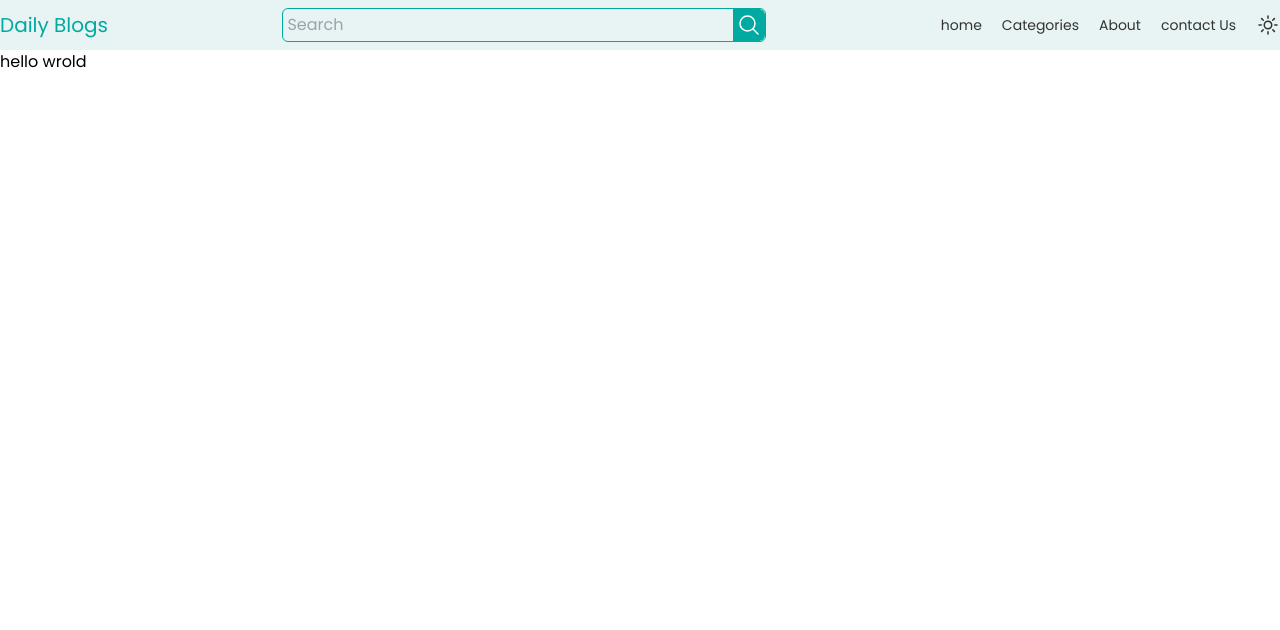
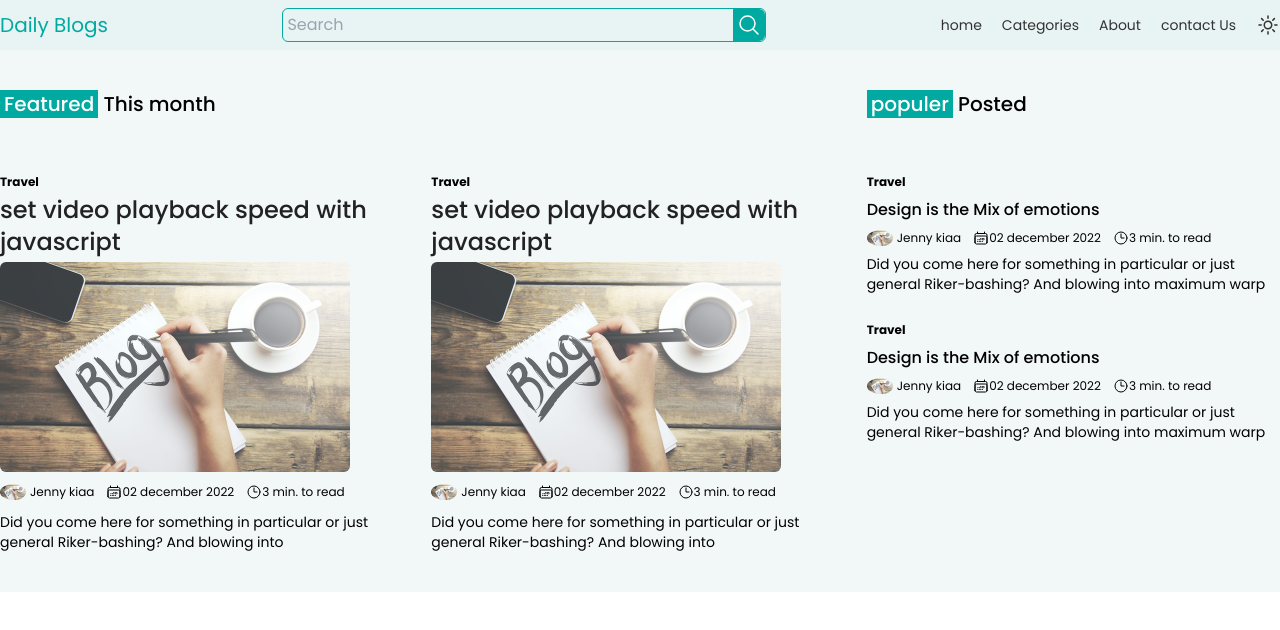
Before and after one commit to sksabbirhossain/daily-blogs, a Next.js app: page / in a window 1280 px wide. Shown: the top 630 px of the page. Built offline with nearby package versions, Linux system fonts and the light colour scheme.

Commit message:
created a hero section in home page

```diff
--- a/app/(users)/layout.js
+++ b/app/(users)/layout.js
@@ -1,4 +1,4 @@
-import MainHeader from "@/components/users/Header/MainHeader";
+import MainHeader from "@/components/common/Header/MainHeader";
 import { Poppins } from "next/font/google";
 import "../globals.css";
 
--- a/app/(users)/page.js
+++ b/app/(users)/page.js
@@ -1,7 +1,10 @@
+import HeroSection from '@/components/users/Home/HeroSection'
 import Image from 'next/image'
 
 export default function Home() {
   return (
-   <h1>hello wrold</h1>
+    <>
+      <HeroSection/>
+    </>
   )
 }
--- /dev/null
+++ b/components/users/Home/Card.js
@@ -0,0 +1,80 @@
+import Image from "next/image";
+import Link from "next/link";
+import React from "react";
+
+const Card = () => {
+  return (
+    <Link href="/">
+      {" "}
+      <div className="space-y-1">
+        <p className="text-xs font-bold">Travel</p>
+        <h2 className="text-2xl font-medium text-[#222]">
+          set video playback speed with javascript
+        </h2>
+        <Image
+          src={"/blog.jpg"}
+          alt={"blog title"}
+          width={350}
+          height={250}
+          className="rounded-md"
+        />
+        <p className="flex space-x-3 items-center text-xs py-2">
+          <span className="flex items-center">
+            <Image
+              src="/blog.jpg"
+              width={30}
+              height={30}
+              className="pr-1 rounded-[100%] object-cover"
+              alt="user"
+            />{" "}
+            Jenny kiaa
+          </span>
+          <span className="flex items-center">
+            <span>
+              <svg
+                xmlns="http://www.w3.org/2000/svg"
+                fill="none"
+                viewBox="0 0 24 24"
+                strokeWidth={1.5}
+                stroke="currentColor"
+                className="w-4 h-4"
+              >
+                <path
+                  strokeLinecap="round"
+                  strokeLinejoin="round"
+                  d="M6.75 3v2.25M17.25 3v2.25M3 18.75V7.5a2.25 2.25 0 0 1 2.25-2.25h13.5A2.25 2.25 0 0 1 21 7.5v11.25m-18 0A2.25 2.25 0 0 0 5.25 21h13.5A2.25 2.25 0 0 0 21 18.75m-18 0v-7.5A2.25 2.25 0 0 1 5.25 9h13.5A2.25 2.25 0 0 1 21 11.25v7.5m-9-6h.008v.008H12v-.008ZM12 15h.008v.008H12V15Zm0 2.25h.008v.008H12v-.008ZM9.75 15h.008v.008H9.75V15Zm0 2.25h.008v.008H9.75v-.008ZM7.5 15h.008v.008H7.5V15Zm0 2.25h.008v.008H7.5v-.008Zm6.75-4.5h.008v.008h-.008v-.008Zm0 2.25h.008v.008h-.008V15Zm0 2.25h.008v.008h-.008v-.008Zm2.25-4.5h.008v.008H16.5v-.008Zm0 2.25h.008v.008H16.5V15Z"
+                />
+              </svg>
+            </span>
+            02 december 2022
+          </span>
+          <span className="flex items-center">
+            <span>
+              <svg
+                xmlns="http://www.w3.org/2000/svg"
+                fill="none"
+                viewBox="0 0 24 24"
+                strokeWidth={1.5}
+                stroke="currentColor"
+                className="w-4 h-4"
+              >
+                <path
+                  strokeLinecap="round"
+                  strokeLinejoin="round"
+                  d="M12 6v6h4.5m4.5 0a9 9 0 1 1-18 0 9 9 0 0 1 18 0Z"
+                />
+              </svg>
+            </span>
+            3 min. to read
+          </span>
+        </p>
+        <p className="text-sm">
+          Did you come here for something in particular or just general
+          Riker-bashing? And blowing into
+        </p>
+      </div>
+    </Link>
+  );
+};
+
+export default Card;
--- /dev/null
+++ b/components/users/Home/HeroSection.js
@@ -0,0 +1,43 @@
+import Image from "next/image";
+import React from "react";
+import Card from "./Card";
+import PopulerPostCard from "./PopulerPostCard";
+
+const HeroSection = () => {
+  return (
+    <section className="bg-secondary w-full">
+      <div className="container mx-auto">
+        <div className="grid gap-5 grid-cols-1 md:gird-cols-2 lg:grid-cols-3 py-10">
+          {/* left side */}
+          <div className="md:col-span-2">
+            <div className="pb-14">
+              <h2 className="text-xl font-medium">
+                <span className="bg-primary px-1 text-white">Featured</span>{" "}
+                This month
+              </h2>
+            </div>
+            <div className="grid grid-cols-1 gap-4 md:grid-cols-2">
+              <Card />
+              <Card />
+            </div>
+          </div>
+          {/* right side */}
+          <div className="">
+            <div className="pb-14">
+              <h2 className="text-xl font-medium">
+                <span className="bg-primary px-1 text-white">populer</span>{" "}
+                Posted
+              </h2>
+            </div>
+            <div className="space-y-7">
+              <PopulerPostCard />
+              <PopulerPostCard />
+            </div>
+          </div>
+        </div>
+      </div>
+    </section>
+  );
+};
+
+export default HeroSection;
--- /dev/null
+++ b/components/users/Home/PopulerPostCard.js
@@ -0,0 +1,66 @@
+import Image from "next/image";
+
+const PopulerPostCard = () => {
+  return (
+    <div className="space-y-2">
+      <p className="text-xs font-bold">Travel</p>
+      <h4 className="text-md font-medium">Design is the Mix of emotions</h4>
+      <p className="flex space-x-3 items-center text-xs">
+        <span className="flex items-center">
+          <Image
+            src="/blog.jpg"
+            width={30}
+            height={30}
+            className="pr-1 rounded-[100%] object-cover"
+            alt="user"
+          />{" "}
+          Jenny kiaa
+        </span>
+        <span className="flex items-center">
+          <span>
+            <svg
+              xmlns="http://www.w3.org/2000/svg"
+              fill="none"
+              viewBox="0 0 24 24"
+              strokeWidth={1.5}
+              stroke="currentColor"
+              className="w-4 h-4"
+            >
+              <path
+                strokeLinecap="round"
+                strokeLinejoin="round"
+                d="M6.75 3v2.25M17.25 3v2.25M3 18.75V7.5a2.25 2.25 0 0 1 2.25-2.25h13.5A2.25 2.25 0 0 1 21 7.5v11.25m-18 0A2.25 2.25 0 0 0 5.25 21h13.5A2.25 2.25 0 0 0 21 18.75m-18 0v-7.5A2.25 2.25 0 0 1 5.25 9h13.5A2.25 2.25 0 0 1 21 11.25v7.5m-9-6h.008v.008H12v-.008ZM12 15h.008v.008H12V15Zm0 2.25h.008v.008H12v-.008ZM9.75 15h.008v.008H9.75V15Zm0 2.25h.008v.008H9.75v-.008ZM7.5 15h.008v.008H7.5V15Zm0 2.25h.008v.008H7.5v-.008Zm6.75-4.5h.008v.008h-.008v-.008Zm0 2.25h.008v.008h-.008V15Zm0 2.25h.008v.008h-.008v-.008Zm2.25-4.5h.008v.008H16.5v-.008Zm0 2.25h.008v.008H16.5V15Z"
+              />
+            </svg>
+          </span>
+          02 december 2022
+        </span>
+        <span className="flex items-center">
+          <span>
+            <svg
+              xmlns="http://www.w3.org/2000/svg"
+              fill="none"
+              viewBox="0 0 24 24"
+              strokeWidth={1.5}
+              stroke="currentColor"
+              className="w-4 h-4"
+            >
+              <path
+                strokeLinecap="round"
+                strokeLinejoin="round"
+                d="M12 6v6h4.5m4.5 0a9 9 0 1 1-18 0 9 9 0 0 1 18 0Z"
+              />
+            </svg>
+          </span>
+          3 min. to read
+        </span>
+      </p>
+      <p className="text-sm font-normal">
+        Did you come here for something in particular or just general
+        Riker-bashing? And blowing into maximum warp
+      </p>
+    </div>
+  );
+};
+
+export default PopulerPostCard;
```
Also changed, not shown: components/common/Header/MainHeader.js (renamed from components/users/Header/MainHeader.js), components/common/Header/SearchBar.js (renamed from components/users/Header/SearchBar.js), components/common/Header/navLink.js (renamed from components/users/Header/navLink.js), public/blog.jpg (added).
